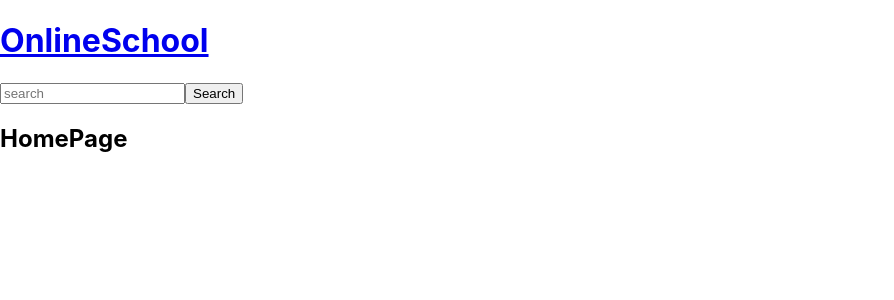
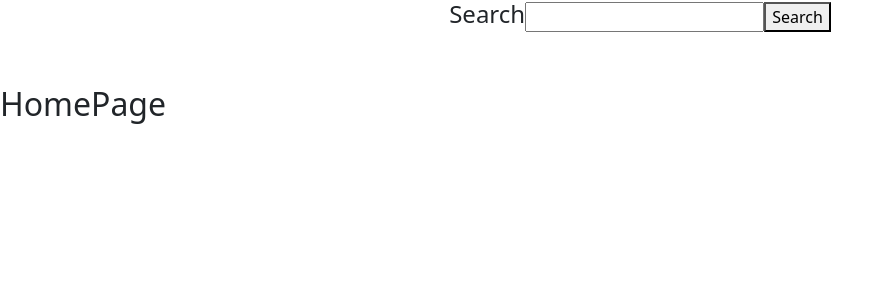
Before and after one commit to Advanced-Computer-Lab-2022/Teen-Titans, a React (Create React App) app in the folder frontend/: page /homePage in a window 1280 px wide. Shown: the top 300 px of the page, without its empty margins (0-894 px from the left). Built offline with nearby package versions, Linux system fonts and the light colour scheme; the HTML template or start-up script is replaced by a standard one.

Commit message:
finished backend

```diff
--- a/frontend/package.json
+++ b/frontend/package.json
@@ -6,6 +6,8 @@
     "@testing-library/jest-dom": "^5.16.5",
     "@testing-library/react": "^13.4.0",
     "@testing-library/user-event": "^13.5.0",
+    "axios": "^1.1.3",
+    "bootstrap": "^5.2.2",
     "react": "^18.2.0",
     "react-dom": "^18.2.0",
     "react-router-dom": "^6.4.2",
--- a/frontend/src/App.js
+++ b/frontend/src/App.js
@@ -2,8 +2,9 @@ import { BrowserRouter, Route, Routes } from "react-router-dom";
 
 //pages and components
 import Home from "./pages/Home";
+import '../node_modules/bootstrap/dist/css/bootstrap.min.css';
 import HomePage from "./pages/HomePage";
-
+import Search from './components/Search'
 function App() {
   return (
     <div className="App">
@@ -12,6 +13,7 @@ function App() {
           <Routes>
             <Route path="/" element={<Home />}></Route>
             <Route path="/homePage" element={<HomePage />}></Route>
+            <Route path="/search" element={<Search />}></Route>
           </Routes>
         </div>
       </BrowserRouter>
--- a/frontend/src/components/Navbar.js
+++ /dev/null
@@ -1,21 +0,0 @@
-import { Link } from 'react-router-dom'
-// import { useEffect, useState } from "react";
-const Navbar = () => {
-    const search = async (e) => {
-        const response = await fetch(`http://localhost:8000/search/${e}`)
-    }
-
-    return (
-        <header>
-            <div className="container">
-                <Link to="/homePage">
-                    <h1>OnlineSchool</h1>
-                    <input type="text" placeholder='search' id='searchKeyWord'></input>
-                    <button type='submit'>Search</button>
-                </Link>
-            </div>
-        </header>
-    )
-}
-
-export default Navbar
--- /dev/null
+++ b/frontend/src/components/Search.js
@@ -0,0 +1,73 @@
+// import { Link } from 'react-router-dom'
+
+// // import { useEffect, useState } from "react";
+// const Navbar = () => {
+//     const search = async (e) => {
+//         const response = await fetch(`http://localhost:8000/search/${e}`)
+//     }
+
+//     return (
+//         <header>
+//             <div className="container">
+//                 <Link to="/homePage">
+//                     <h1>OnlineSchool</h1>
+//                     <input type="text" placeholder='search' id='searchKeyWord'></input>
+//                     <button type='submit'>Search</button>
+//                 </Link>
+//             </div>
+//         </header>
+//     )
+// }
+
+// export default Navbar
+
+
+import axios from 'axios';
+import React, { useState, useEffect } from 'react'
+
+
+const Search = () => {
+    const { courses, setCourses } = useState(null);
+    const searchGet = async () => {
+        console.log('hi');
+        let query = document.getElementById("searchKey").value;
+        await fetch(`http://localhost:8000/search/${query}`)
+            .then((response) => {
+                console.log(response);
+            })
+            .catch(error => {
+                console.log(error)
+            })
+    }
+    return (
+        <div className="col-12 mb-5">
+            <div className="mb-3 col-4 mx-auto text-center">
+                <label className="form-label h4">Search</label>
+                <input
+                    type="text"
+                    className="from-control"
+                    id='searchKey'
+                />
+                <button id='searchButton' onClick={() => searchGet()}>Search</button>
+
+                {/* {courses &&
+                    courses.filter(course => {
+                        if (query === '') {
+                            return course;
+                        } else if (course.title.toLowerCase().includes(query.toLowerCase())) {
+                            return course;
+                        }
+                    }).map((course, index) => (
+                        <div className="box" key={index}>
+                            <p>{course.title}</p>
+                            <p>{course.price}</p>
+                            <p>{course.instructorName}</p>
+                        </div>
+                    ))
+                } */}
+            </div>
+        </div>
+    )
+}
+
+export default Search
--- a/frontend/src/pages/HomePage.js
+++ b/frontend/src/pages/HomePage.js
@@ -1,12 +1,12 @@
 
-import Navbar from '../components/Navbar'
+import Search from '../components/Search'
 const HomePage = () => {
 
 
     return (
 
         <div className="home">
-            <Navbar />
+            <Search />
             <h2>HomePage</h2>
 
         </div>
```
Also changed, not shown: frontend/src/components/DataFetching.js (added, +15 -0 lines), 2 other files (tests, documents, lock files or other folders).
